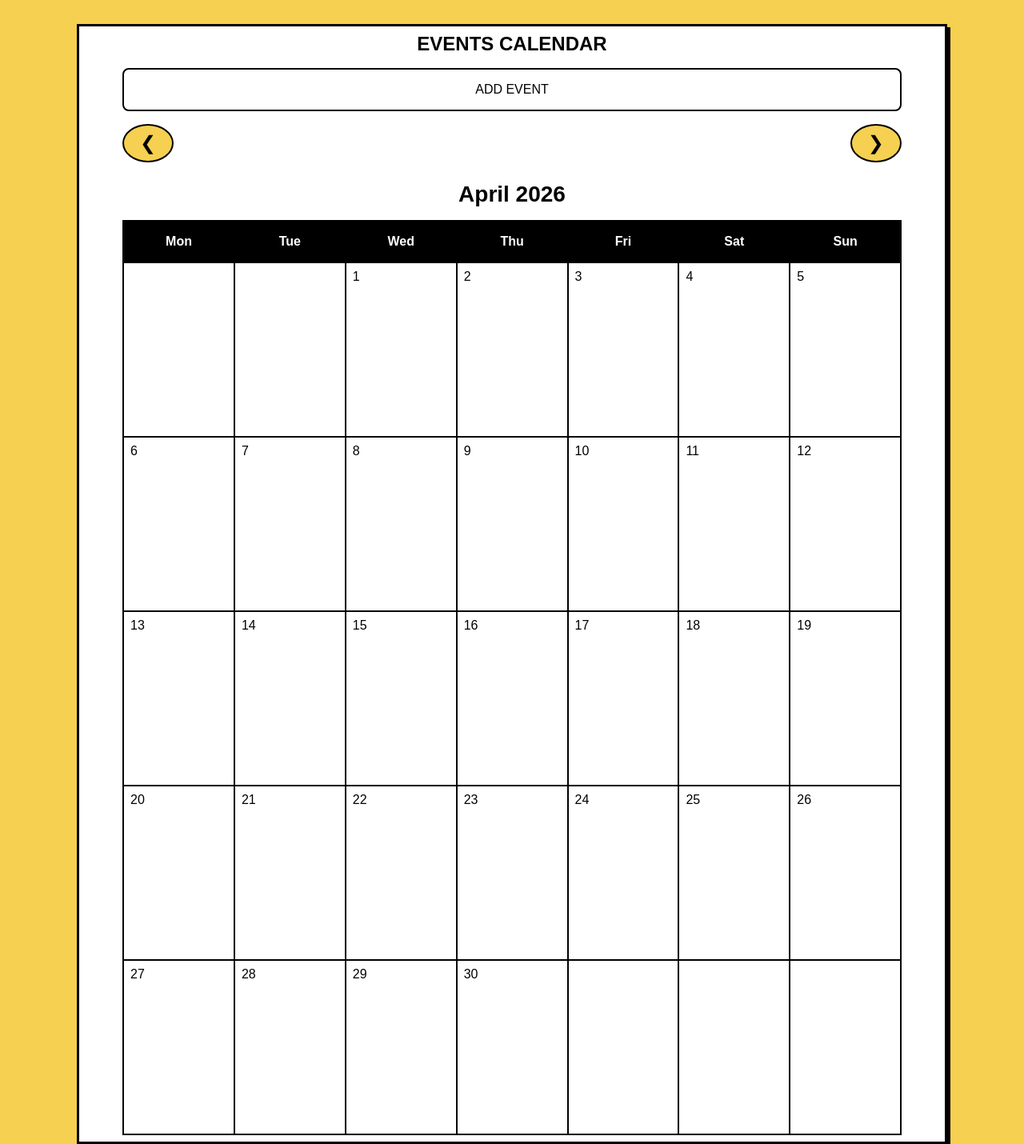
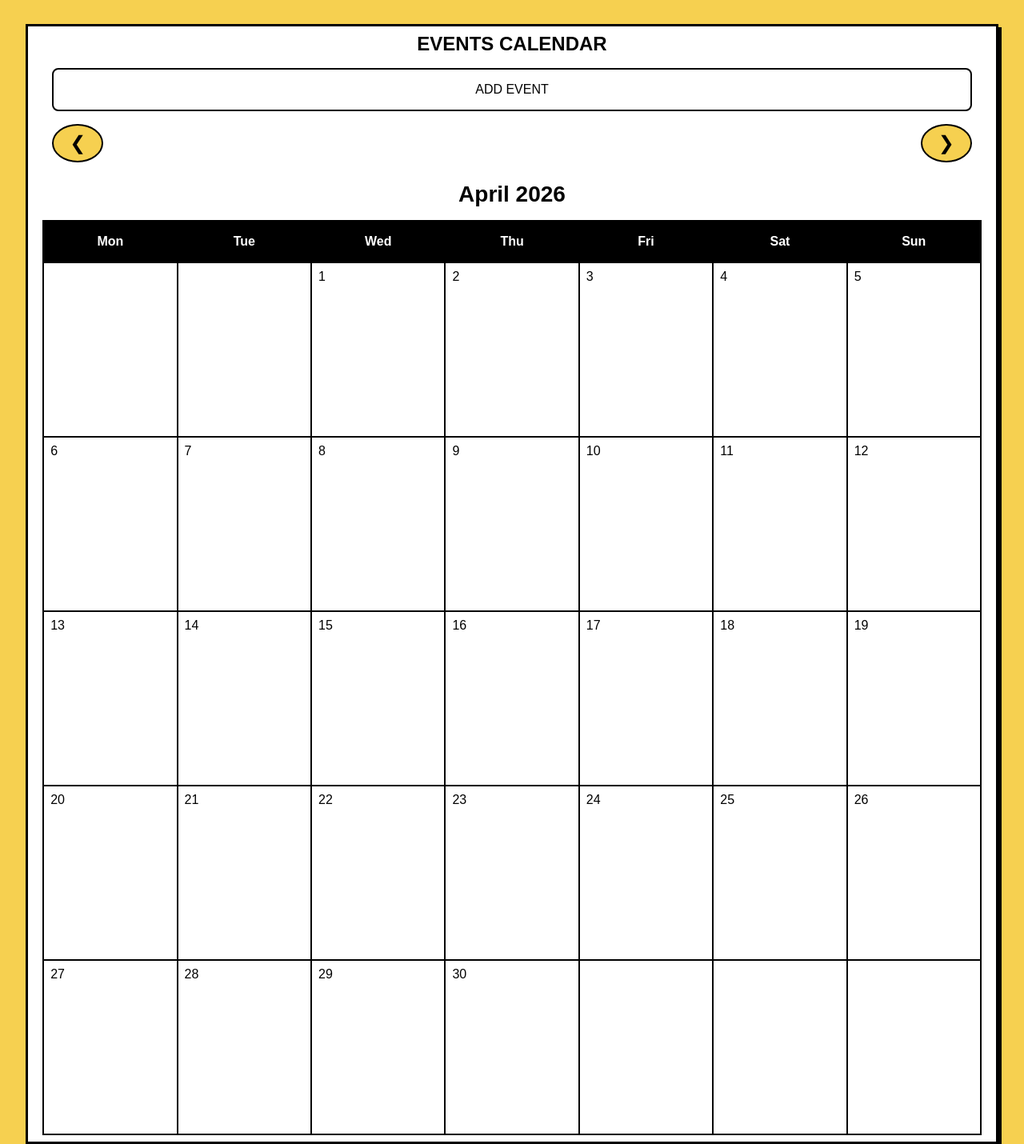
Before and after one commit to CatherineP37/Django-events-calendar, a Django app: page / in a window 1280 px wide. Shown: the whole page at 80% size. Run offline with Django 5.2, Linux system fonts and the light colour scheme; data that the repository does not hold is empty.

Commit message:
Edit width of calendar for small tablet screens

```diff
--- a/events_calendar/static/style.css
+++ b/events_calendar/static/style.css
@@ -243,41 +243,44 @@ main {
     /* Calendar container */
 
     .calendar-container {
-        width: 85%;
+        width: 97%;
         box-shadow: 4px 4px 0 0 hsl(0, 0%, 0%);
     }
 
     /* Calendar header */
 
     .calendar-header {
-        width: 90%;
+        width: 95%;
     }
 
     /* Calendar */
 
     table {
-        width: 90%;
+        width: 97%;
     }
-
-    .content {
-        min-height: 200px;
-    }
-
-
-
-
-
 
 
 }
 
 @media screen and (min-width: 768px) {
 
+    /* Calendar container */
+
+    .calendar-container {
+        width: 95%;
+        box-shadow: 4px 4px 0 0 hsl(0, 0%, 0%);
+    }
+
     /* Calendar */
 
     td {
         padding: 0.5rem;
     }
+
+     .content {
+        min-height: 200px;
+    }
+
 
     table ul li a {
         display: block;
```
